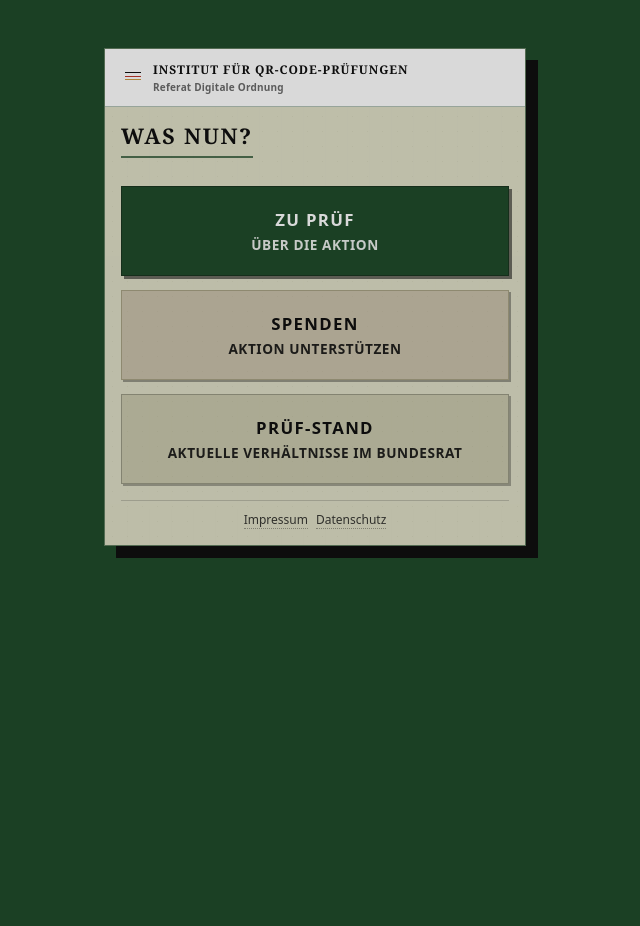
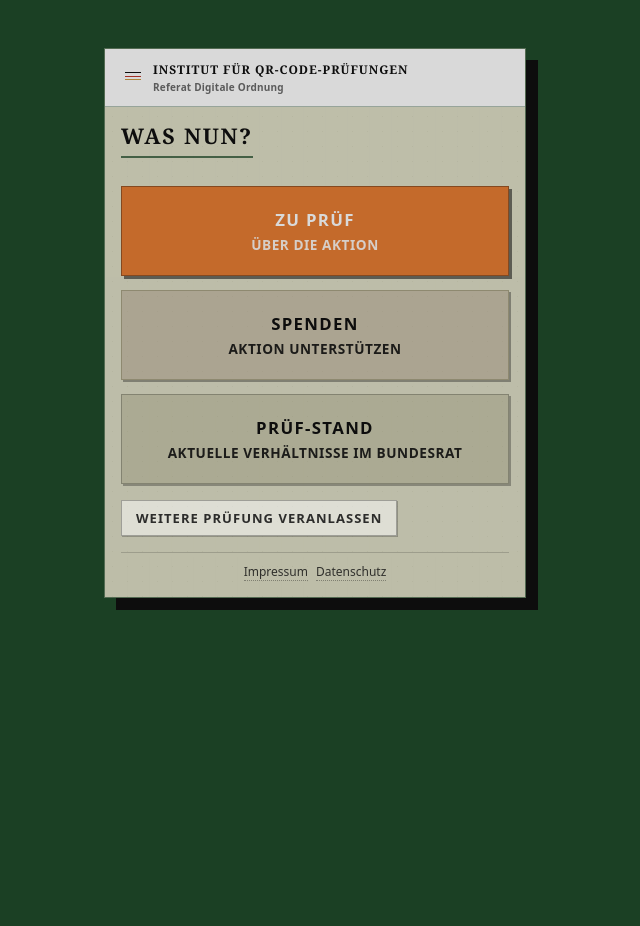
Before and after one commit to thorbengrosser/pruef-qr-counter, a Flask app: page /info in a window 1280 px wide. Shown: the whole page, without its empty margins (325-965 px from the left). Run offline with Flask 3, Linux system fonts and the light colour scheme.

Commit message:
UI: Aktenmarker-Orange primary CTA + Weitere Prüfung veranlassen on info page
- Global primary button: #C46A2B (Aktenmarker-Orange) for all progression CTAs
- Hover/active states: darker orange, translate + shadow
- Secondary .btn.recheck: smaller neutral button for re-run check
- Add 'Weitere Prüfung veranlassen' to Was-nun (info) page, links to form

Co-authored-by: Cursor <cursoragent@cursor.com>

```diff
--- a/web-app/static/style.css
+++ b/web-app/static/style.css
@@ -13,6 +13,9 @@
   --shadow-green: #737151;
   --paper-white: #D9D9D9;
   --pure-black: #0D0D0D;
+  /* Aktenmarker-Orange: global primary CTA (Weiter / progression) */
+  --aktenmarker-orange: #C46A2B;
+  --aktenmarker-orange-hover: #a85a24;
   /* Queue-management-display red (dull red on black-ish, LED-style) */
   --display-red: #B03030;
   --line: rgba(13, 13, 13, 0.22);
@@ -311,8 +314,9 @@ h1, h2 {
   font-size: 1rem;
 }
 
+/* Global primary CTA: Aktenmarker-Orange (Weiter / progression on all screens) */
 .btn.primary {
-  background: var(--deep-green);
+  background: var(--aktenmarker-orange);
   color: var(--paper-white);
   border: 1px solid rgba(13, 13, 13, 0.35);
   box-shadow: 3px 3px 0 rgba(13, 13, 13, 0.55);
@@ -320,9 +324,14 @@ h1, h2 {
 }
 
 .btn.primary:hover {
-  background: var(--pure-black);
+  background: var(--aktenmarker-orange-hover);
   transform: translate(-2px, -2px);
-  box-shadow: 5px 5px 0 var(--shadow-green);
+  box-shadow: 5px 5px 0 rgba(13, 13, 13, 0.6);
+}
+
+.btn.primary:active {
+  transform: translate(0, 0);
+  box-shadow: 2px 2px 0 rgba(13, 13, 13, 0.5);
 }
 
 .btn.primary:disabled { opacity: 0.7; cursor: not-allowed; transform: none; }
@@ -348,6 +357,29 @@ h1, h2 {
   padding: 10px 12px;
   font-size: 12px;
   box-shadow: 2px 2px 0 rgba(13,13,13,0.35);
+}
+
+/* Secondary re-check button (final screen): smaller, neutral, real button */
+.btn.recheck {
+  background: rgba(255, 255, 255, 0.5);
+  border: 1px solid rgba(13, 13, 13, 0.3);
+  color: rgba(13, 13, 13, 0.85);
+  padding: 8px 14px;
+  font-size: 13px;
+  font-weight: 700;
+  box-shadow: 1px 1px 0 rgba(13, 13, 13, 0.25);
+  transition: transform 0.1s ease, box-shadow 0.1s ease;
+}
+
+.btn.recheck:hover {
+  background: rgba(255, 255, 255, 0.7);
+  box-shadow: 2px 2px 0 rgba(13, 13, 13, 0.3);
+  transform: translate(-1px, -1px);
+}
+
+.btn.recheck:active {
+  transform: translate(0, 0);
+  box-shadow: 1px 1px 0 rgba(13, 13, 13, 0.2);
 }
 
 .bescheid-head .title { font-family: var(--sans); font-weight: 900; letter-spacing: 0.18em; }
@@ -609,17 +641,20 @@ h1, h2 {
   opacity: 0.9;
 }
 
+/* Was nun?: only the progression CTA (Zu PRÜF) uses orange when .primary is added */
+.info-links .btn.primary.cta-pruef,
 .info-links .btn.cta-pruef {
-  background: var(--deep-green);
+  background: var(--aktenmarker-orange);
   color: var(--paper-white);
   border: 1px solid rgba(13, 13, 13, 0.35);
   box-shadow: 3px 3px 0 rgba(13, 13, 13, 0.55);
 }
 
+.info-links .btn.primary.cta-pruef:hover,
 .info-links .btn.cta-pruef:hover {
-  background: var(--pure-black);
+  background: var(--aktenmarker-orange-hover);
   transform: translate(-2px, -2px);
-  box-shadow: 5px 5px 0 var(--shadow-green);
+  box-shadow: 5px 5px 0 rgba(13, 13, 13, 0.6);
 }
 
 .info-links .btn.cta-spenden {
--- a/web-app/templates/info.html
+++ b/web-app/templates/info.html
@@ -7,4 +7,7 @@
     <a href="https://verein.innn.it/spendenaktion/" class="btn cta-spenden" target="_blank" rel="noopener noreferrer"><span class="cta-label">Spenden</span><span class="cta-sublabel">Aktion unterstützen</span></a>
     <a href="https://pruef-stand.de/" class="btn cta-stand" target="_blank" rel="noopener noreferrer"><span class="cta-label">PRÜF-Stand</span><span class="cta-sublabel">Aktuelle Verhältnisse im Bundesrat</span></a>
   </div>
+  <div class="actions actions--info">
+    <a href="{{ url_for('main.form') }}" class="btn recheck">Weitere Prüfung veranlassen</a>
+  </div>
 {% endblock %}
```
